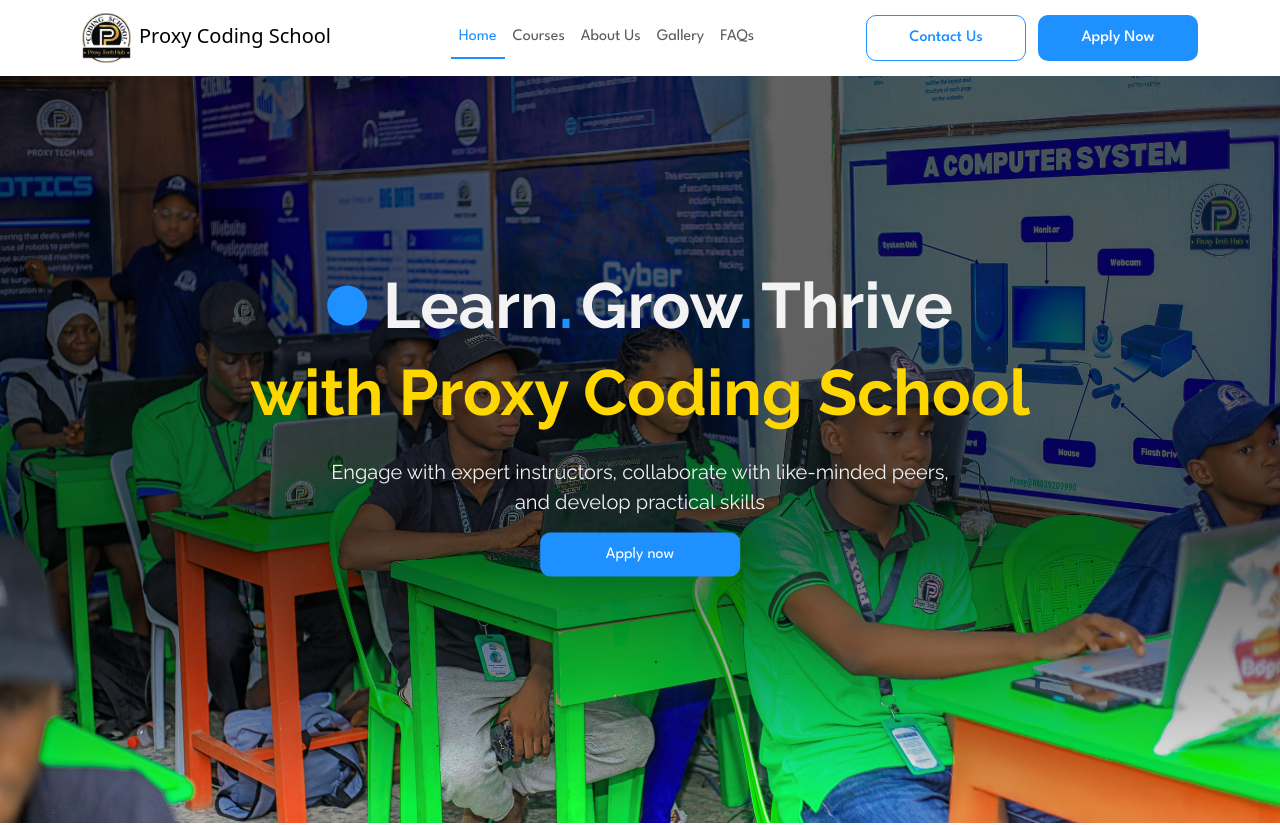
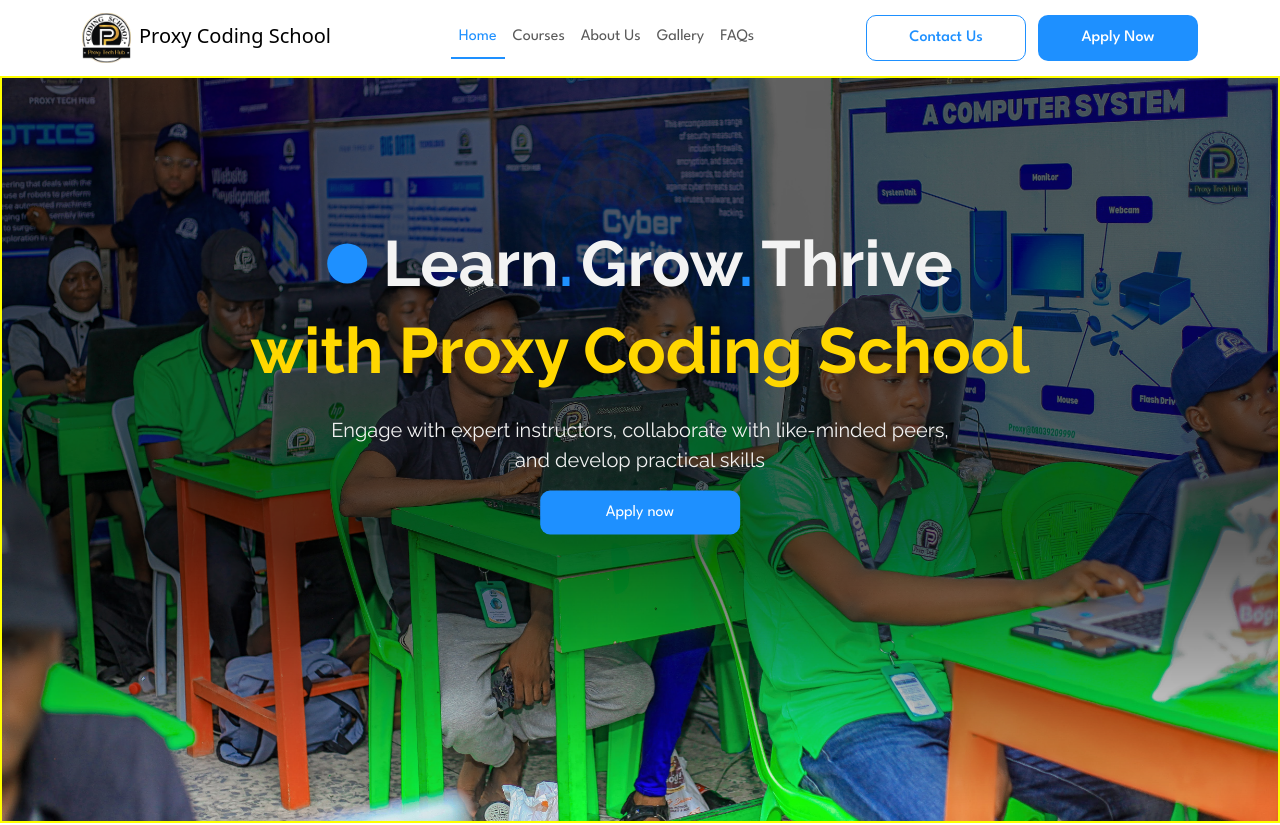
Before and after one commit to Ariyibi-Baseet/proxycodingschool, a React (Vite) app: page / in a window 1280 px wide. Shown: the top 825 px of the page. Built offline with nearby package versions, Linux system fonts and the light colour scheme.

Commit message:
landing page remain testimonial section

```diff
--- a/src/assets/css/HeaderComp.css
+++ b/src/assets/css/HeaderComp.css
@@ -5,11 +5,15 @@
 .carousel-inner {
   height: 747px;
 }
+.carousel-item {
+  height: 747px;
+  border: 2px solid green !important;
+}
 
 .carousel-item img {
   width: 100%;
   height: 100% !important;
-  background-size: cover !important;
+  object-fit: cover;
 }
 
 .carousel-inner-overlay {
@@ -21,6 +25,7 @@
     rgba(0, 0, 0, 0.6) 62.67%,
     rgba(0, 0, 0, 0) 97.93%
   );
+  border: 2px solid yellow;
 }
 
 .slider-overlay {
```
